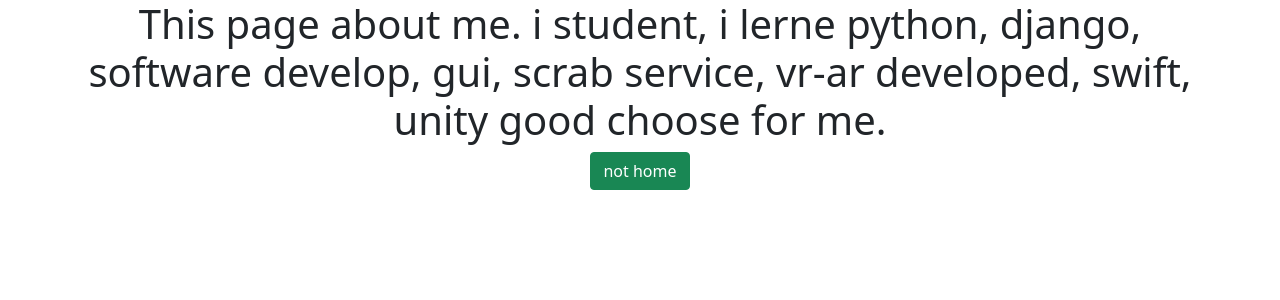
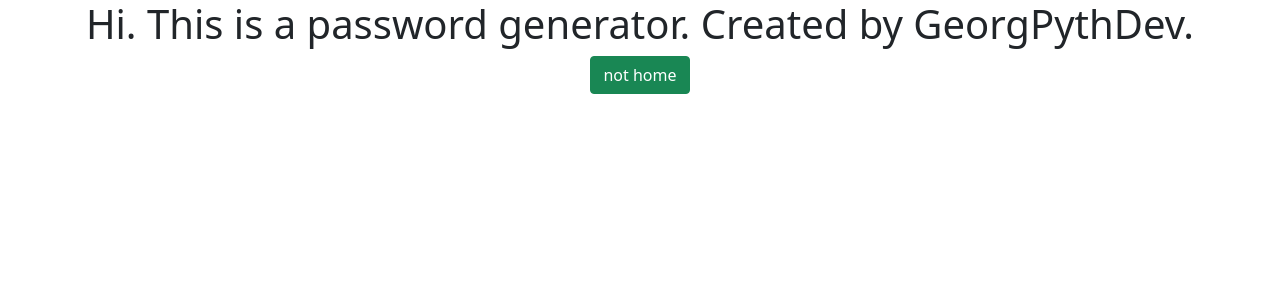
Before and after one commit to GeorgPythDev/Django3-Password_generator, a Django app: page /About in a window 1280 px wide. Shown: the top 300 px of the page. Run offline with Django 3.2, Linux system fonts and the light colour scheme.

Commit message:
Update about.html

```diff
--- a/gen/templates/gen/about.html
+++ b/gen/templates/gen/about.html
@@ -4,9 +4,7 @@
 
 <div class="container text-center">
 
-    <h1>This page about me.
-    i student, i lerne python, django, software develop, gui, scrab service, vr-ar developed, swift, unity
-    good choose for me.</h1>
+    <h1>Hi. This is a password generator. Created by GeorgPythDev.</h1>
     <a class="btn btn-success" href="{% url 'home' %}"> not home </a>
 
 </div>
```
